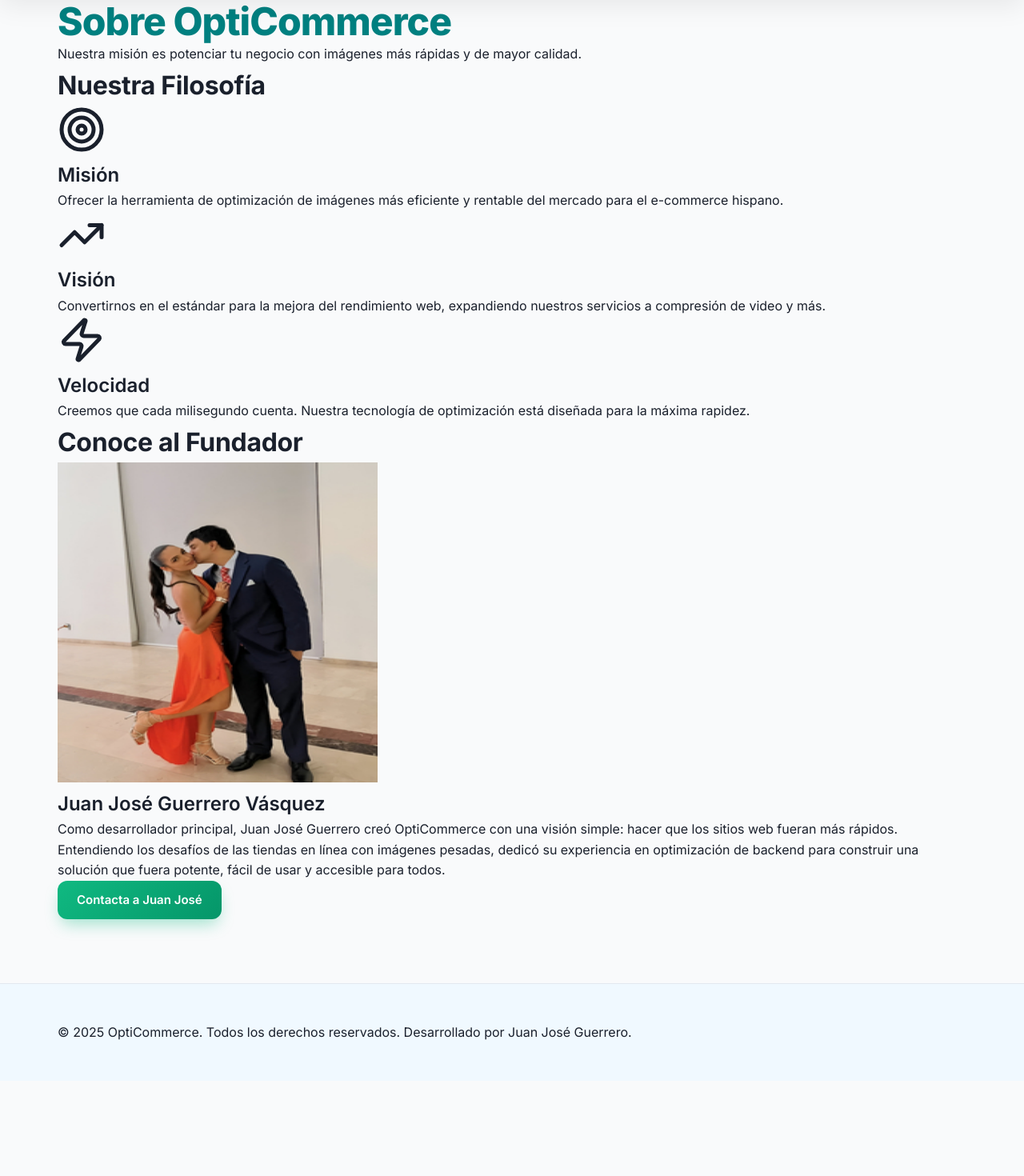
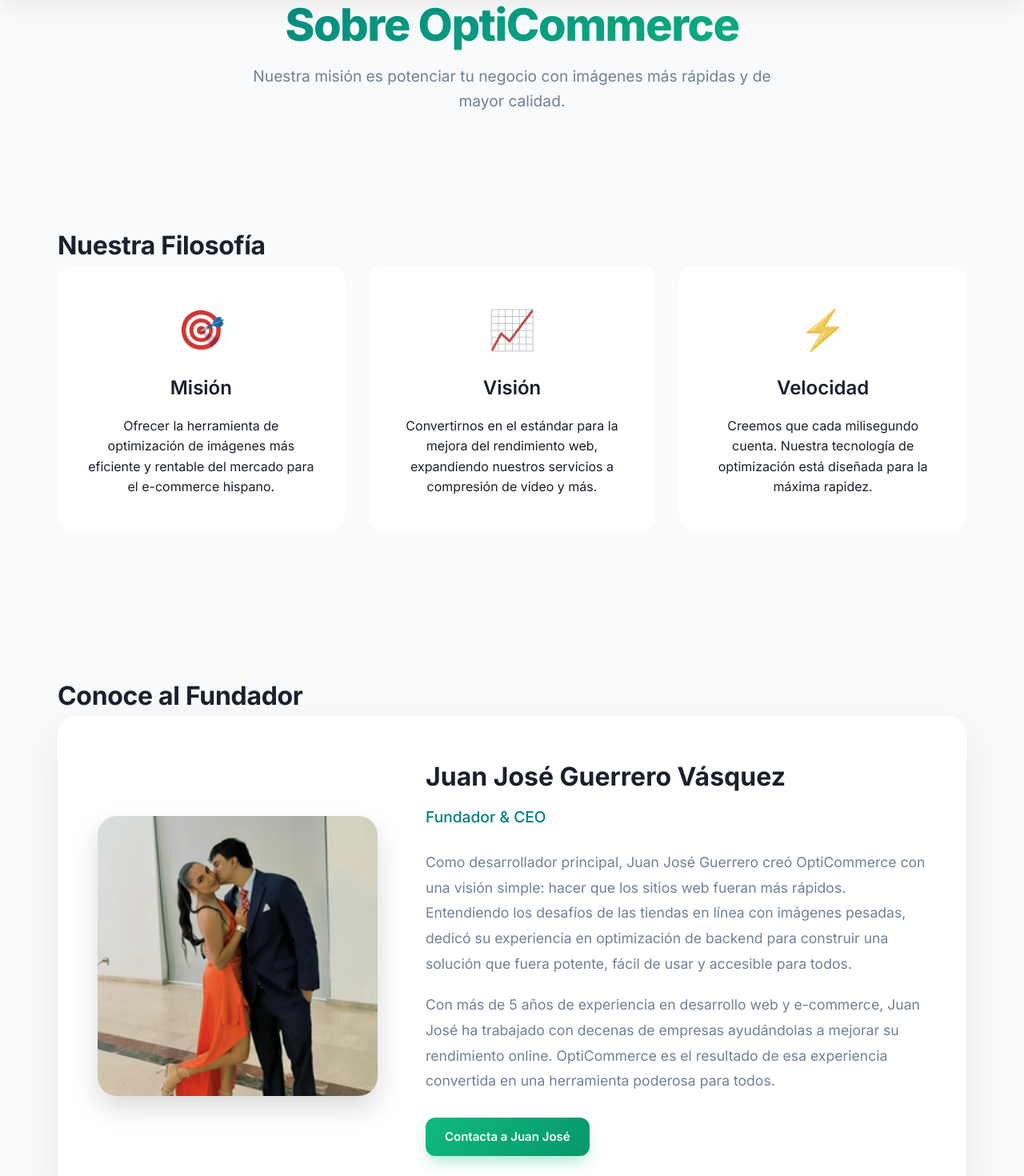
Before and after one commit to Juanjose-ctrl/optimizador-ecommerce, a Next.js app: page /about in a window 1280 px wide. Shown: the part 120-1590 px from the top of the page at 80% size. Before the commit the page ends 1471 px from the top, so only its background shows below. Built offline with nearby package versions, Linux system fonts and the light colour scheme.

Commit message:
fix: force dynamic contact page - clear cache

```diff
--- a/src/app/about/page.js
+++ b/src/app/about/page.js
@@ -1,14 +1,14 @@
-// src/app/about/page.js - VERSIÓN FINAL PROFESIONAL Y ELEGANTE
+// src/app/about/page.js - MODERNIZADA CON NUEVO CSS
 
 'use client';
 import Link from 'next/link';
-import { Sun, Target, Zap, TrendingUp, ArrowLeft } from 'lucide-react';
+import { Sun, ArrowLeft } from 'lucide-react';
 import Image from 'next/image';
 
 export default function AboutPage() {
   return (
     <>
-      {/* HEADER MINIMALISTA Y PROFESIONAL */}
+      {/* HEADER */}
       <header className="header-main">
         <div className="app-container flex items-center justify-between py-6">
           <div className="logo">
@@ -31,75 +31,71 @@ export default function AboutPage() {
       {/* CONTENIDO PRINCIPAL */}
       <main className="min-h-screen bg-[var(--bg-page)] py-20">
         <div className="app-container max-w-6xl mx-auto">
-          {/* Título principal */}
+          {/* TÍTULOS */}
           <div className="text-center mb-20">
-            <h1 className="text-5xl md:text-6xl font-black mb-6 bg-gradient-to-r from-[var(--primary-color)] to-[var(--secondary-color)] bg-clip-text text-transparent">
+            <h1 className="title-about">
               Sobre OptiCommerce
             </h1>
-            <p className="text-xl md:text-2xl text-[var(--text-color-secondary)] max-w-4xl mx-auto">
+            <p className="subtitle-about">
               Nuestra misión es potenciar tu negocio con imágenes más rápidas y de mayor calidad.
             </p>
           </div>
 
-          {/* SECCIÓN 1: Filosofía (Misión, Visión, Valores) */}
-          <section className="mb-32">
+          {/* SECCIÓN FILOSOFÍA */}
+          <section className="section-philosophy">
             <h2 className="text-4xl font-bold text-center text-[var(--primary-color)] mb-16">
               Nuestra Filosofía
             </h2>
-            <div className="grid md:grid-cols-3 gap-12">
-              <div className="text-center bg-[var(--bg-card)] rounded-3xl p-10 shadow-xl border border-[var(--border-color)] transition-all hover:shadow-2xl hover:-translate-y-4">
-                <Target size={60} className="text-[var(--accent-color)] mx-auto mb-6" />
-                <h3 className="text-2xl font-bold text-[var(--primary-color)] mb-4">Misión</h3>
-                <p className="text-lg text-[var(--text-color-primary)] leading-relaxed">
+            <div className="philosophy-grid">
+              <div className="philosophy-card">
+                <h3 data-icon="🎯">Misión</h3>
+                <p>
                   Ofrecer la herramienta de optimización de imágenes más eficiente y rentable del mercado para el e-commerce hispano.
                 </p>
               </div>
 
-              <div className="text-center bg-[var(--bg-card)] rounded-3xl p-10 shadow-xl border border-[var(--border-color)] transition-all hover:shadow-2xl hover:-translate-y-4">
-                <TrendingUp size={60} className="text-[var(--accent-color)] mx-auto mb-6" />
-                <h3 className="text-2xl font-bold text-[var(--primary-color)] mb-4">Visión</h3>
-                <p className="text-lg text-[var(--text-color-primary)] leading-relaxed">
+              <div className="philosophy-card">
+                <h3 data-icon="📈">Visión</h3>
+                <p>
                   Convertirnos en el estándar para la mejora del rendimiento web, expandiendo nuestros servicios a compresión de video y más.
                 </p>
               </div>
 
-              <div className="text-center bg-[var(--bg-card)] rounded-3xl p-10 shadow-xl border border-[var(--border-color)] transition-all hover:shadow-2xl hover:-translate-y-4">
-                <Zap size={60} className="text-[var(--accent-color)] mx-auto mb-6" />
-                <h3 className="text-2xl font-bold text-[var(--primary-color)] mb-4">Velocidad</h3>
-                <p className="text-lg text-[var(--text-color-primary)] leading-relaxed">
+              <div className="philosophy-card">
+                <h3 data-icon="⚡">Velocidad</h3>
+                <p>
                   Creemos que cada milisegundo cuenta. Nuestra tecnología de optimización está diseñada para la máxima rapidez.
                 </p>
               </div>
             </div>
           </section>
 
-          {/* SECCIÓN 2: El Fundador - Foto bonita y texto profesional */}
-          <section className="mb-32">
+          {/* SECCIÓN FUNDADOR */}
+          <section className="section-founder">
             <h2 className="text-4xl font-bold text-center text-[var(--primary-color)] mb-16">
               Conoce al Fundador
             </h2>
-            <div className="grid md:grid-cols-2 gap-16 items-center max-w-5xl mx-auto">
-              {/* Foto del fundador - redonda, con sombra y hover elegante */}
-              <div className="relative group">
-                <div className="rounded-full overflow-hidden shadow-2xl border-8 border-[var(--bg-card)] mx-auto w-80 h-80 md:w-96 md:h-96">
-                  <Image
-                    src="/images/juan-jose.jpg"
-                    alt="Juan José Guerrero Vásquez - Fundador de OptiCommerce"
-                    width={400}
-                    height={400}
-                    className="object-cover w-full h-full transition-transform duration-500 group-hover:scale-110"
-                  />
-                </div>
-                <div className="absolute inset-0 rounded-full bg-gradient-to-t from-[var(--primary-color)]/20 to-transparent opacity-0 group-hover:opacity-100 transition-opacity duration-500 pointer-events-none"></div>
+            <div className="founder-bio">
+              <div className="founder-image-placeholder">
+                <Image
+                  src="/images/juan-jose.jpg"
+                  alt="Juan José Guerrero Vásquez - Fundador de OptiCommerce"
+                  width={350}
+                  height={350}
+                  className="founder-image"
+                />
               </div>
 
-              {/* Texto del fundador */}
-              <div className="space-y-8">
-                <h3 className="text-4xl font-bold text-[var(--primary-color)]">Juan José Guerrero Vásquez</h3>
-                <p className="text-xl leading-relaxed text-[var(--text-color-primary)]">
+              <div className="founder-text">
+                <h3>Juan José Guerrero Vásquez</h3>
+                <h4>Fundador & CEO</h4>
+                <p>
                   Como desarrollador principal, Juan José Guerrero creó OptiCommerce con una visión simple: hacer que los sitios web fueran más rápidos. Entendiendo los desafíos de las tiendas en línea con imágenes pesadas, dedicó su experiencia en optimización de backend para construir una solución que fuera potente, fácil de usar y accesible para todos.
                 </p>
-                <div>
+                <p>
+                  Con más de 5 años de experiencia en desarrollo web y e-commerce, Juan José ha trabajado con decenas de empresas ayudándolas a mejorar su rendimiento online. OptiCommerce es el resultado de esa experiencia convertida en una herramienta poderosa para todos.
+                </p>
+                <div style={{ marginTop: '30px' }}>
                   <Link
                     href="/contact"
                     className="inline-flex items-center gap-3 btn btn-primary text-lg px-8 py-4"
@@ -113,12 +109,11 @@ export default function AboutPage() {
         </div>
       </main>
 
-      {/* FOOTER MINIMALISTA */}
-      <footer className="footer-main py-12 border-t border-[var(--border-color)] mt-20">
+      {/* FOOTER */}
+      <footer className="bg-[var(--bg-card)] border-t border-[var(--border-color)] py-12">
         <div className="app-container text-center">
           <p className="text-[var(--text-color-secondary)]">
             © {new Date().getFullYear()} OptiCommerce. Todos los derechos reservados.
-            Desarrollado por Juan José Guerrero.
           </p>
         </div>
       </footer>
--- a/src/app/contact/page.js
+++ b/src/app/contact/page.js
@@ -149,17 +149,17 @@ export default function ContactPage() {
 
               <div className="contact-detail" data-icon="📱">
                 <span>
-                  Teléfono: <a href="tel:+573001234567">+57 300 123 4567</a>
+                  Teléfono: <a href="tel:+573164227055">+57 3164227055</a>
                 </span>
               </div>
 
               <div className="contact-detail" data-icon="📍">
-                <span>Ubicación: Santa Marta, Colombia</span>
+                <span>Ubicación: Cali, Colombia</span>
               </div>
 
               <div className="contact-detail" data-icon="🌐">
                 <span>
-                  Web: <a href="https://opticommerce.com" target="_blank" rel="noopener noreferrer">www.opticommerce.com</a>
+                  Web: <a href="https://optimizador-ecommerce.vercel.app/" target="_blank" rel="noopener noreferrer">www.opticommerce.com</a>
                 </span>
               </div>
             </div>
```
Also changed, not shown: src/app/faq/page.js (+40 -42 lines).
